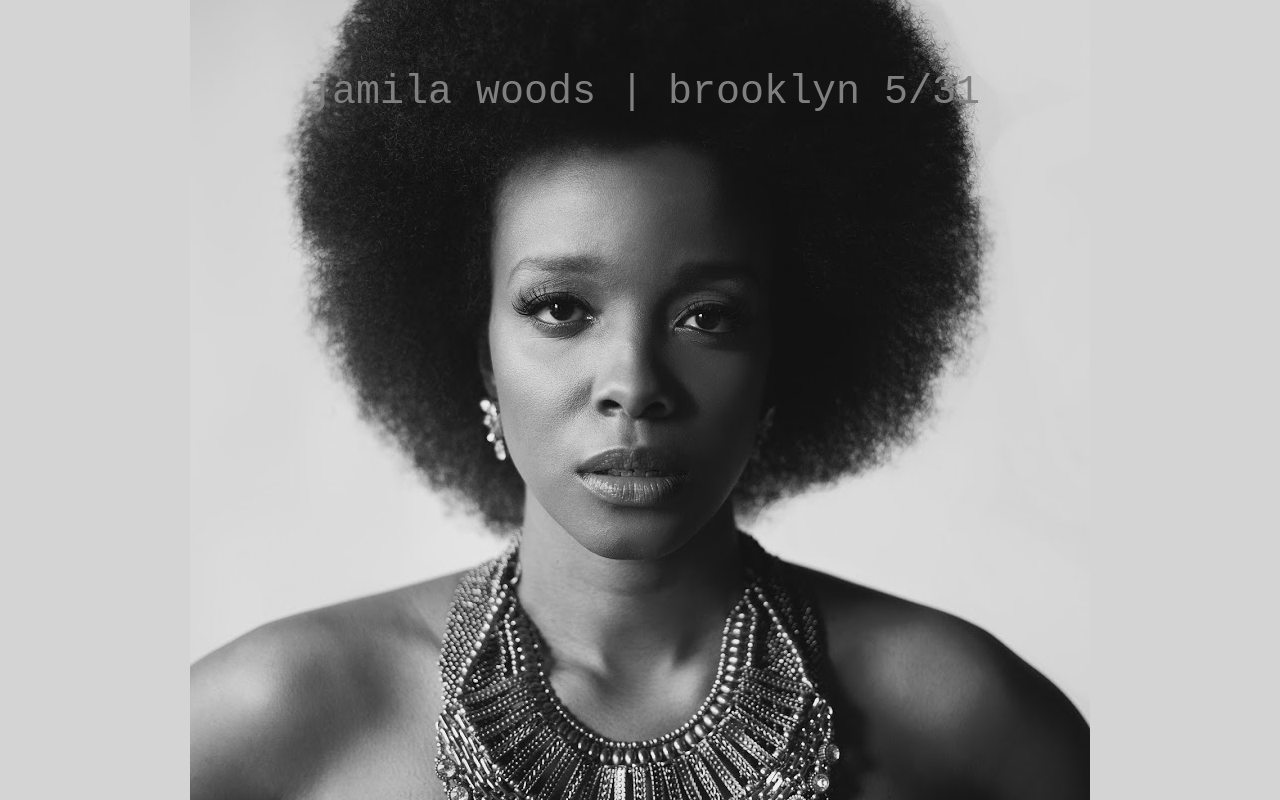
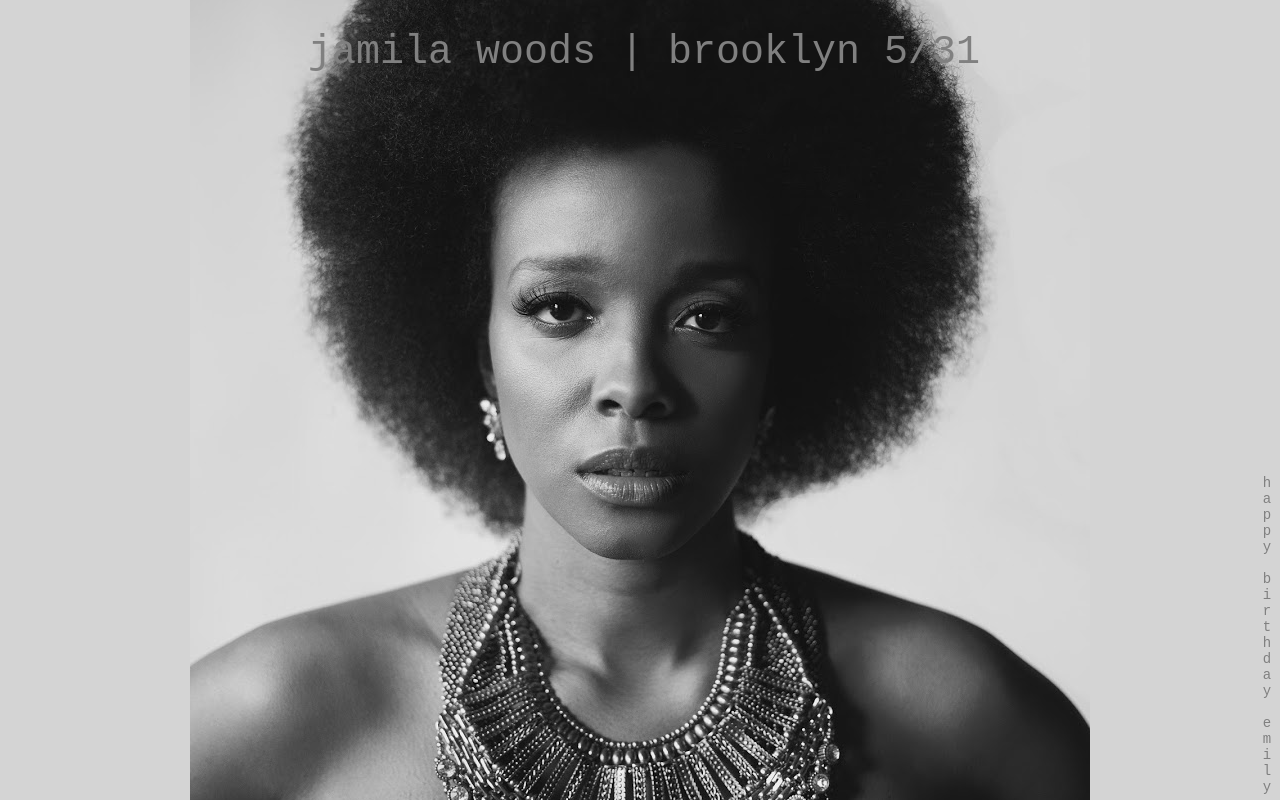
Before and after one commit to hoshmn/jamila, a plain HTML site: page index.html in a window 1280 px wide. Drawn offline with Linux system fonts and the light colour scheme.

Commit message:
birthday mssg

```diff
--- a/index.html
+++ b/index.html
@@ -35,18 +35,33 @@
       animation: opacify 10s infinite;
     }
 
+    .text {
+      visibility: hidden;
+    }
+
+    .text > p {
+      position: fixed;
+      color: grey;
+      font-family: monospace;
+      padding: 0;
+      margin: 0;
+    }
+
     .invite {
-      color: grey;
-      height: 100%;
       font-size: 40px;
-      font-family: monospace;
-      position: fixed;
       left: calc(50% - 332px);
-      visibility: hidden;
       top: 30px;
     }
 
-    body:hover .invite {
+    .hbd {
+      bottom: 5px;
+      right: 5px;
+      font-size: 14px;
+      writing-mode: vertical-rl;
+      text-orientation: upright;
+    }
+
+    body:hover .text {
       visibility: visible;
     }
 
@@ -78,6 +93,7 @@
     </div>
     <div class="text">
       <p class="invite"> jamila woods | brooklyn 5/31</p>
+      <p class="hbd">happy birthday emily</p>
     </div>
   </div>
 </body>
```
